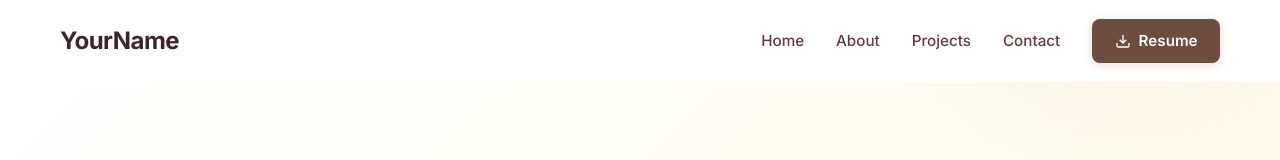
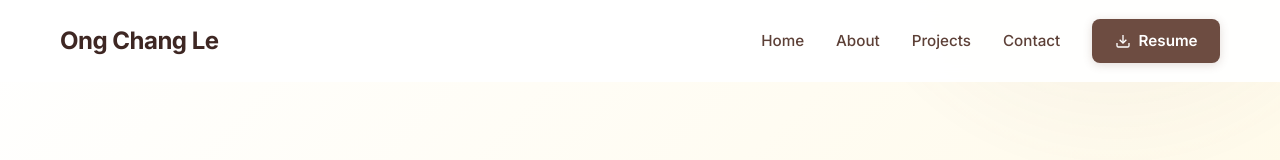
Before and after one commit to ongcl03/ongcl03.github.io, a React (Vite) app: page / in a window 1280 px wide. Shown: the top 160 px of the page. Built offline with nearby package versions, Linux system fonts and the light colour scheme.

Commit message:
feat: Update logo text in Navbar component

```diff
--- a/src/components/Navbar.jsx
+++ b/src/components/Navbar.jsx
@@ -25,7 +25,7 @@ const Navbar = () => {
     <nav className={`navbar ${scrolled ? "scrolled" : ""}`}>
       <div className="nav-container">
         <div className="nav-logo" onClick={() => scrollToSection("home")}>
-          <span className="logo-text">YourName</span>
+          <span className="logo-text">Ong Chang Le</span>
         </div>
 
         <div className={`nav-menu ${mobileMenuOpen ? "active" : ""}`}>
```
